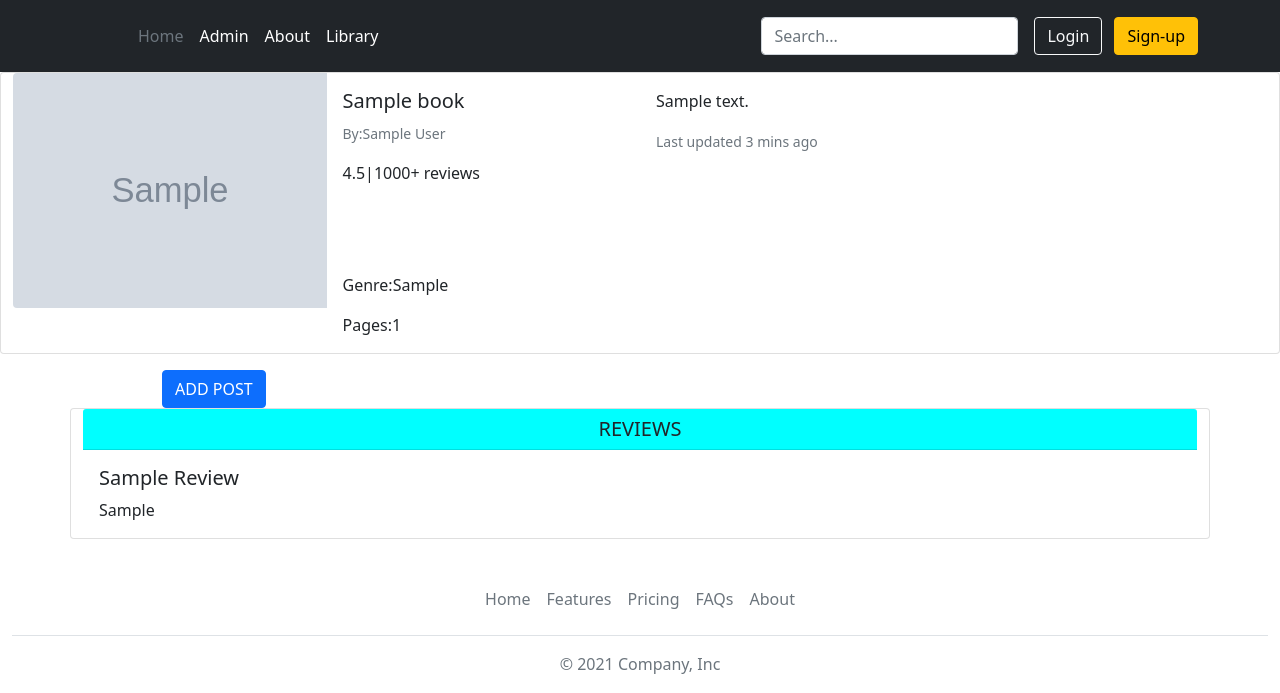
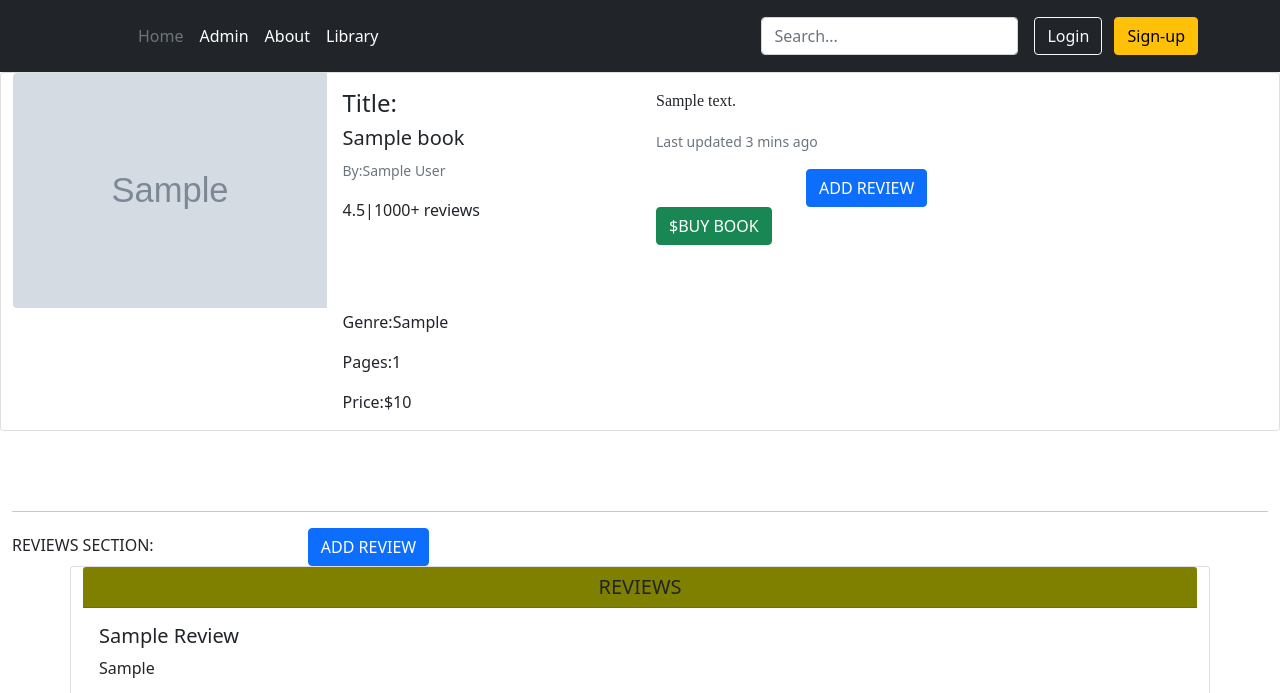
Before and after one commit to Marsh-sudo/Book-Review, a Django app: page /my_book/1 in a window 1280 px wide. Shown: the top 693 px of the page. Run offline with Django 4.2, Linux system fonts and the light colour scheme; tables that the repository leaves empty hold one stand-in row (values such as "Sample post"); grey boxes marked "Sample" are stand-in pictures; some libraries are stand-ins or nearby versions.

Commit message:
add buy button

```diff
--- a/books/templates/all-books/details.html
+++ b/books/templates/all-books/details.html
@@ -12,34 +12,43 @@
               </div>
               <div class="col-md-3">
                 <div class="card-body">
+                    <h4>Title:</h4>
                   <h5 class="card-title">{{novels.title}}</h5>
                   <p class="card-text"><small class="text-muted">By:{{novels.author}}</small></p>
                   <p class="card-text">4.5|1000+ reviews</p>
                   <br><br><br>
                   <p class="card-text">Genre:{{novels.genre}}</p>
                   <p class="card-text">Pages:{{novels.pages}}</p>
+                  <p class="card-text">Price:${{novels.price}}</p>
                 </div>
               </div>
               <div class="col-md-3">
                 <div class="card-body">
-                  <p class="card-text">{{novels.description}}</p>
+                  <p class="card-text" style="font-family: 'Playfair Display', serif;">{{novels.description}}</p>
                   <p class="card-text"><small class="text-muted">Last updated 3 mins ago</small></p>
+                  <a href="{%url 'newreview' novels.id %}?next={{ request.path}}" class="btn btn-primary" style="margin-left: 150px;">ADD REVIEW</a>
+                  <a href="https://www.paypal.com/ke/welcome/signup/#/mobile_conf" class="btn btn-success">$BUY BOOK</a>
                 </div>
             </div>
         </div>
     </div>
 </div>
 
-<a href="{%url 'newreview' novels.id %}?next={{ request.path}}" class="btn btn-primary" style="margin-left: 150px;">ADD POST</a>
+<br><br>
+<hr>
+
+REVIEWS SECTION:
+<a href="{%url 'newreview' novels.id %}?next={{ request.path}}" class="btn btn-primary" style="margin-left: 150px;">ADD REVIEW</a>
 <div class="container">
   <div class="row">
     {%if novels.books.all%}
     {%for review in novels.books.all%}
     <div class="card">
-      <h5 class="card-header" style="text-align: center; background-color: aqua;">REVIEWS</h5>
+      <h5 class="card-header" style="text-align: center; background-color: olive">REVIEWS</h5>
       <div class="card-body">
         <h5 class="card-title">{{review.title|title}}</h5>
         <p class="card-text">{{review.post}}</p>
+        <p class="card-text"><small class="text-muted">Was This Helpful?<img src="https://img.icons8.com/ios/50/000000/thumbs-up-down.png"/></small></p>
       </div>
     </div>
     {%endfor%}
```
